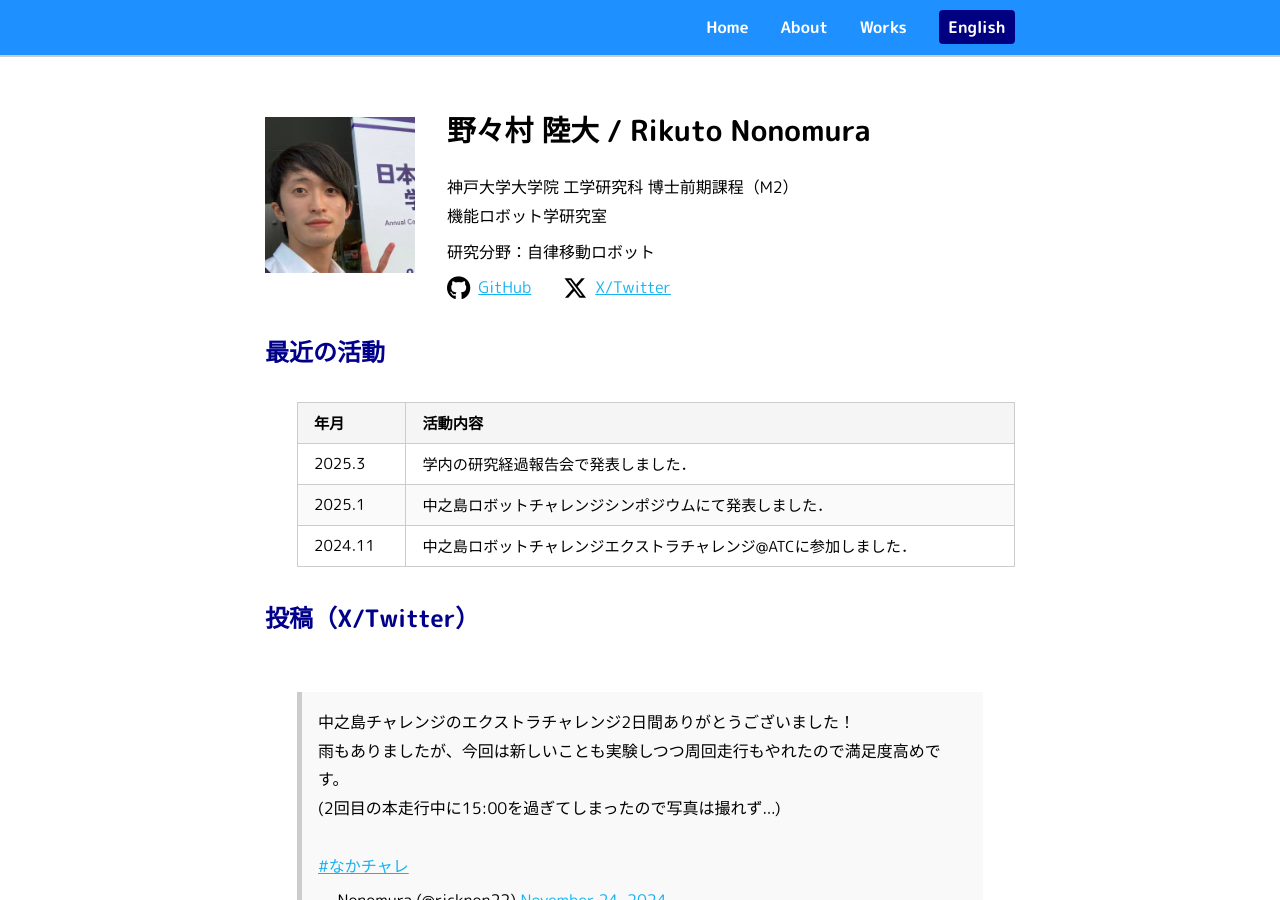
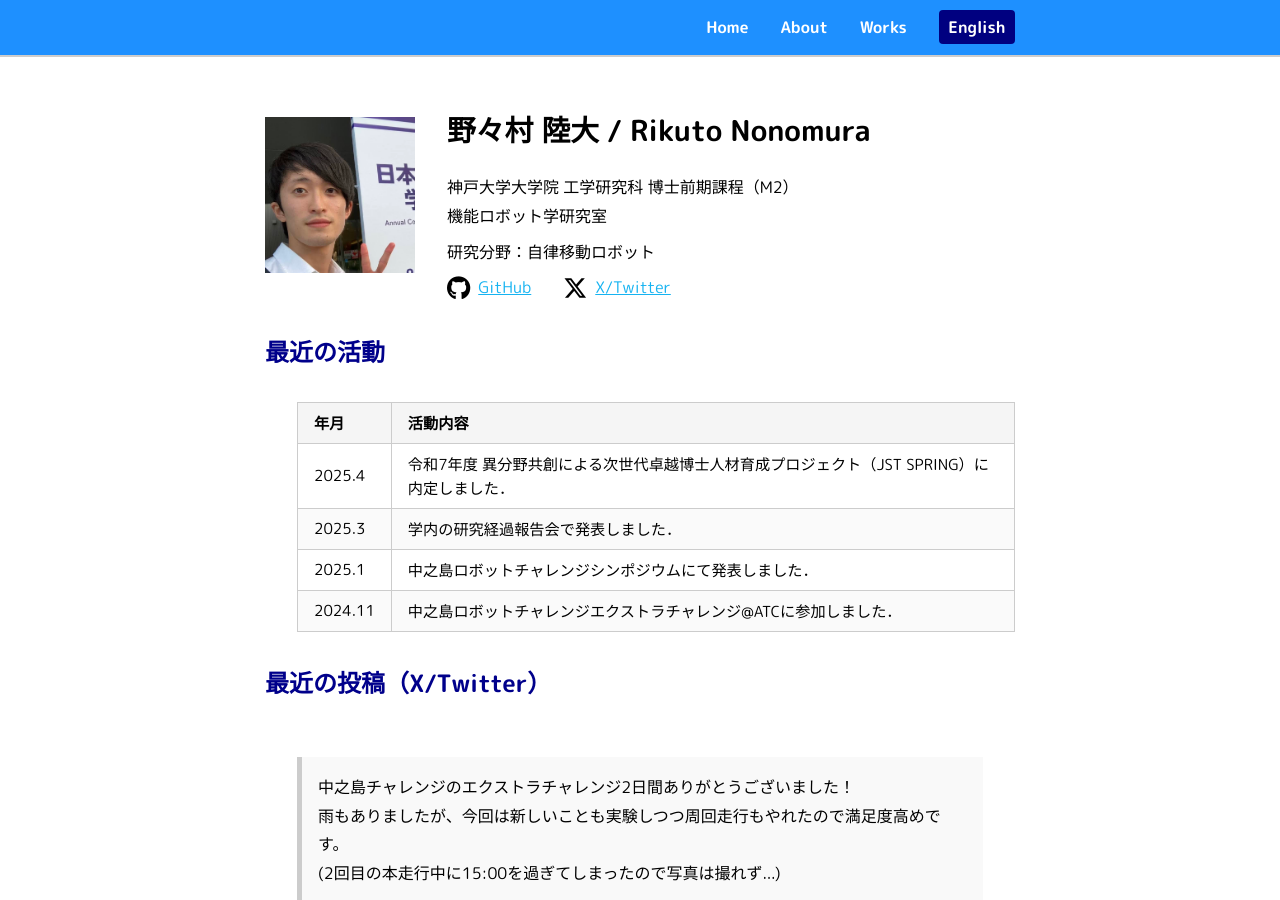
Before and after one commit to RickNon/ricknon.github.io, a Jekyll site: the page built from ja/index.md, in a window 1280 px wide and 900 px high. Built offline with Jekyll 4.4.1, drawn with Linux system fonts in a browser that asks for light colours; comment, search, counter and statistics services are not loaded.

Commit message:
add recent activitiesA

```diff
--- a/_includes/contents/index.html
+++ b/_includes/contents/index.html
@@ -11,6 +11,7 @@
                 </tr>
                 </thead>
                 <tbody>
+                    <tr><td>2025.4</td><td>令和7年度 異分野共創による次世代卓越博士人材育成プロジェクト（JST SPRING）に内定しました．</td></tr>
                     <tr><td>2025.3</td><td>学内の研究経過報告会で発表しました．</td></tr>
                     <tr><td>2025.1</td><td>中之島ロボットチャレンジシンポジウムにて発表しました．</td></tr>
                     <tr><td>2024.11</td><td>中之島ロボットチャレンジエクストラチャレンジ@ATCに参加しました．</td></tr>
@@ -28,6 +29,7 @@
                 </tr>
                 </thead>
                 <tbody>
+                    <tr><td>2025.4</td><td>Accepted into the JST SPRING project.</td></tr>
                     <tr><td>2025.3</td><td>Presented at the internal research progress report meeting.</td></tr>
                     <tr><td>2025.1</td><td>Presented at the Nakanoshima Robot Challenge Symposium.</td></tr>
                     <tr><td>2024.11</td><td>Participated in the Nakanoshima Robot Challenge Extra Challenge @ ATC.</td></tr>
@@ -39,9 +41,9 @@
 
     <div class="index-container">
         {% if page.lang == 'ja' %}
-        <h2 style="color: #00008b">投稿（X/Twitter）</h2>
+        <h2 style="color: #00008b">最近の投稿（X/Twitter）</h2>
         {% else %}
-        <h2 style="color: #00008b">Posts (X/Twitter)</h2>
+        <h2 style="color: #00008b">Recent Posts (X/Twitter)</h2>
         {% endif %}
         <div class="twitter-container">
             <blockquote class="twitter-tweet"><p lang="ja" dir="ltr">中之島チャレンジのエクストラチャレンジ2日間ありがとうございました！<br>雨もありましたが、今回は新しいことも実験しつつ周回走行もやれたので満足度高めです。<br>(2回目の本走行中に15:00を過ぎてしまったので写真は撮れず...)<br><br> <a href="https://twitter.com/hashtag/%E3%81%AA%E3%81%8B%E3%83%81%E3%83%A3%E3%83%AC?src=hash&amp;ref_src=twsrc%5Etfw">#なかチャレ</a></p>&mdash; Nonomura (@ricknon22) <a href="https://twitter.com/ricknon22/status/1860582889961980178?ref_src=twsrc%5Etfw">November 24, 2024</a></blockquote> <script async src="https://platform.twitter.com/widgets.js" charset="utf-8"></script>
```
